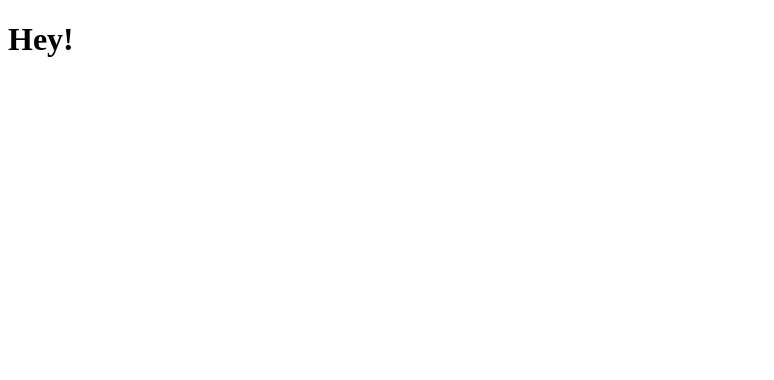
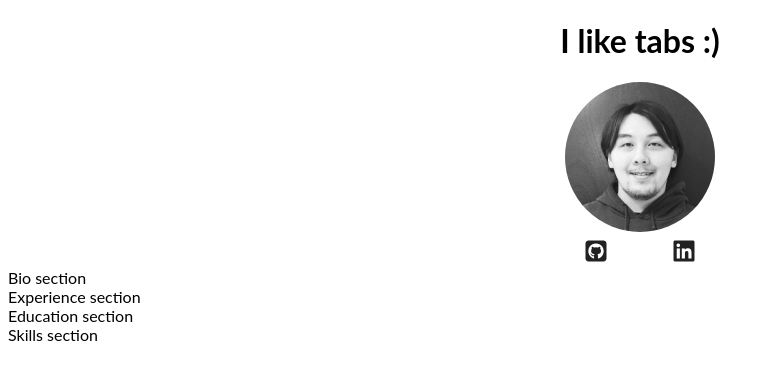
Before and after one commit to jberry93/jberry93.github.io, a React app: page / in a window 1280 px wide. Shown: the top 380 px of the page, without its empty margins (0-774 px from the left). Built offline with nearby package versions, Linux system fonts and the light colour scheme.

Commit message:
feature(header): built out the header component along with instantiating all other components, adding google analytics, font-awesome, and google fonts

```diff
--- a/app/App.jsx
+++ b/app/App.jsx
@@ -1,13 +1,29 @@
 'use strict';
 
-import React from 'react';
+import React            from 'react';
+import ReactDOM         from 'react-dom';
+import Bio              from './components/Bio';
+import Education        from './components/Education';
+import Experience       from './components/Experience';
+import Header           from './components/Header';
+import Skills           from './components/Skills';
+import getMuiTheme      from 'material-ui/styles/getMuiTheme';
+import MuiThemeProvider from 'material-ui/styles/MuiThemeProvider';
 
-export default class App extends React.Component{
+class App extends React.Component{
   render(){
     return(
-      <div>
-        <h1>Hey!</h1>
-      </div>
+      <MuiThemeProvider muiTheme={getMuiTheme()}>
+        <div>
+          <Header/>
+          <Bio/>
+          <Experience/>
+          <Education/>
+          <Skills/>
+        </div>
+      </MuiThemeProvider>
     );
   }
 }
+
+ReactDOM.render(<App/>, document.getElementById('app'));
--- /dev/null
+++ b/app/components/AppStyles.js
@@ -0,0 +1,14 @@
+'use strict';
+
+module.exports = {
+  headerText: {
+    textAlign: 'center'
+  },
+  avatar: {
+    display: 'block',
+    margin: '0 auto'
+  },
+  iconContainer: {
+    textAlign: 'center'
+  }
+}
--- /dev/null
+++ b/app/components/Bio.jsx
@@ -0,0 +1,13 @@
+'use strict';
+
+import React from 'react';
+
+export default class Bio extends React.Component{
+  render(){
+    return(
+      <div>
+        Bio section
+      </div>
+    );
+  }
+}
--- /dev/null
+++ b/app/components/Education.jsx
@@ -0,0 +1,13 @@
+'use strict';
+
+import React from 'react';
+
+export default class Education extends React.Component{
+  render(){
+    return(
+      <div>
+        Education section
+      </div>
+    );
+  }
+}
--- /dev/null
+++ b/app/components/Experience.jsx
@@ -0,0 +1,13 @@
+'use strict';
+
+import React from 'react';
+
+export default class Experience extends React.Component{
+  render(){
+    return(
+      <div>
+        Experience section
+      </div>
+    );
+  }
+}
--- /dev/null
+++ b/app/components/Header.jsx
@@ -0,0 +1,30 @@
+'use strict';
+
+import React      from 'react';
+import Avatar     from 'material-ui/Avatar';
+import FlatButton from 'material-ui/FlatButton';
+import FontIcon   from 'material-ui/FontIcon';
+import AppStyles  from './AppStyles';
+
+export default class Header extends React.Component{
+  render(){
+    return(
+      <div>
+        <h1 style={AppStyles.headerText}>I like tabs :)</h1>
+        <Avatar style={AppStyles.avatar} src="../../images/myPic.jpeg" size={150} />
+        <div style={AppStyles.iconContainer}>
+          <FlatButton
+            linkButton={true}
+            href="https://github.com/jberry93"
+            icon={<FontIcon className="fa fa-github-square" />}
+          />
+          <FlatButton
+            linkButton={true}
+            href="https://www.linkedin.com/in/jeffrey-berry-82154a3a"
+            icon={<FontIcon className="fa fa-linkedin-square" />}
+            />
+        </div>
+      </div>
+    );
+  }
+}
--- /dev/null
+++ b/app/components/Skills.jsx
@@ -0,0 +1,13 @@
+'use strict';
+
+import React from 'react';
+
+export default class Skills extends React.Component{
+  render(){
+    return(
+      <div>
+        Skills section
+      </div>
+    );
+  }
+}
--- a/index.html
+++ b/index.html
@@ -4,6 +4,7 @@
     <meta charset="utf-8">
     <title>Jeffrey Berry</title>
     <meta name="viewport" content="width=device-width">
+    <link rel="stylesheet" href="node_modules/font-awesome/css/font-awesome.min.css">
     <script>(function(i,s,o,g,r,a,m){i['GoogleAnalyticsObject']=r;i[r]=i[r]||function(){
           (i[r].q=i[r].q||[]).push(arguments)},i[r].l=1*new Date();a=s.createElement(o),
           m=s.getElementsByTagName(o)[0];a.async=1;a.src=g;m.parentNode.insertBefore(a,m)
@@ -12,6 +13,24 @@
           ga('create', 'UA-75639225-1', 'auto');
           ga('send', 'pageview');
     </script>
+    <script type="text/javascript">
+      WebFontConfig = {
+        google: { families: [ 'Lato::latin' ] }
+      };
+      (function() {
+        var wf = document.createElement('script');
+        wf.src = 'https://ajax.googleapis.com/ajax/libs/webfont/1/webfont.js';
+        wf.type = 'text/javascript';
+        wf.async = 'true';
+        var s = document.getElementsByTagName('script')[0];
+        s.parentNode.insertBefore(wf, s);
+      })();
+    </script>
+    <style>
+      body {
+        font-family: "Lato", sans-serif;
+      }
+    </style>
   </head>
   <body>
     <div id="app"></div>
--- a/package.json
+++ b/package.json
@@ -22,10 +22,12 @@
     "babel-loader": "^6.2.4",
     "babel-preset-es2015": "^6.9.0",
     "babel-preset-react": "^6.5.0",
+    "font-awesome": "^4.6.3",
     "jsx-loader": "^0.13.2",
     "material-ui": "^0.15.0",
     "react": "^15.1.0",
     "react-dom": "^15.1.0",
+    "react-tap-event-plugin": "^1.0.0",
     "webpack": "^1.13.1",
     "webpack-dev-server": "^1.14.1"
   }
--- a/webpack.config.js
+++ b/webpack.config.js
@@ -1,5 +1,5 @@
 module.exports = {
-  entry: './app/Main.jsx',
+  entry: './app/App.jsx',
   output: {
     path: './app',
     filename: '/app/bundle.js'
```
Also changed, not shown: app/Main.jsx (deleted, +0 -7 lines).
